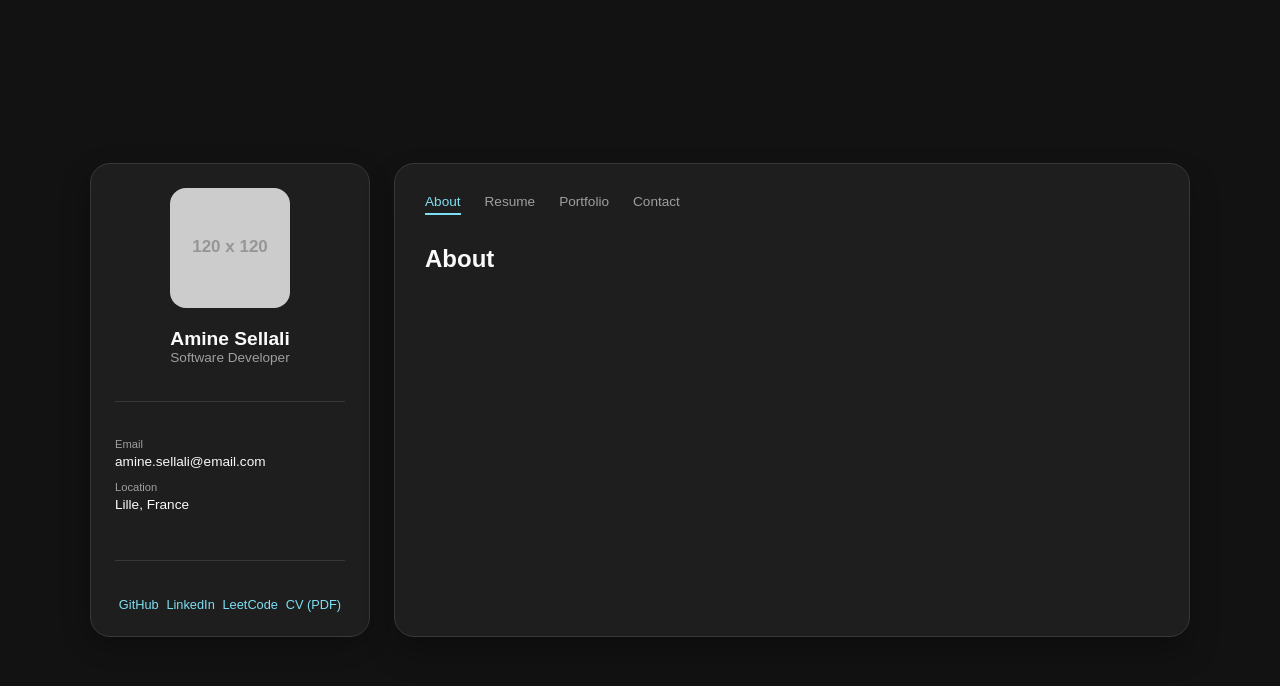
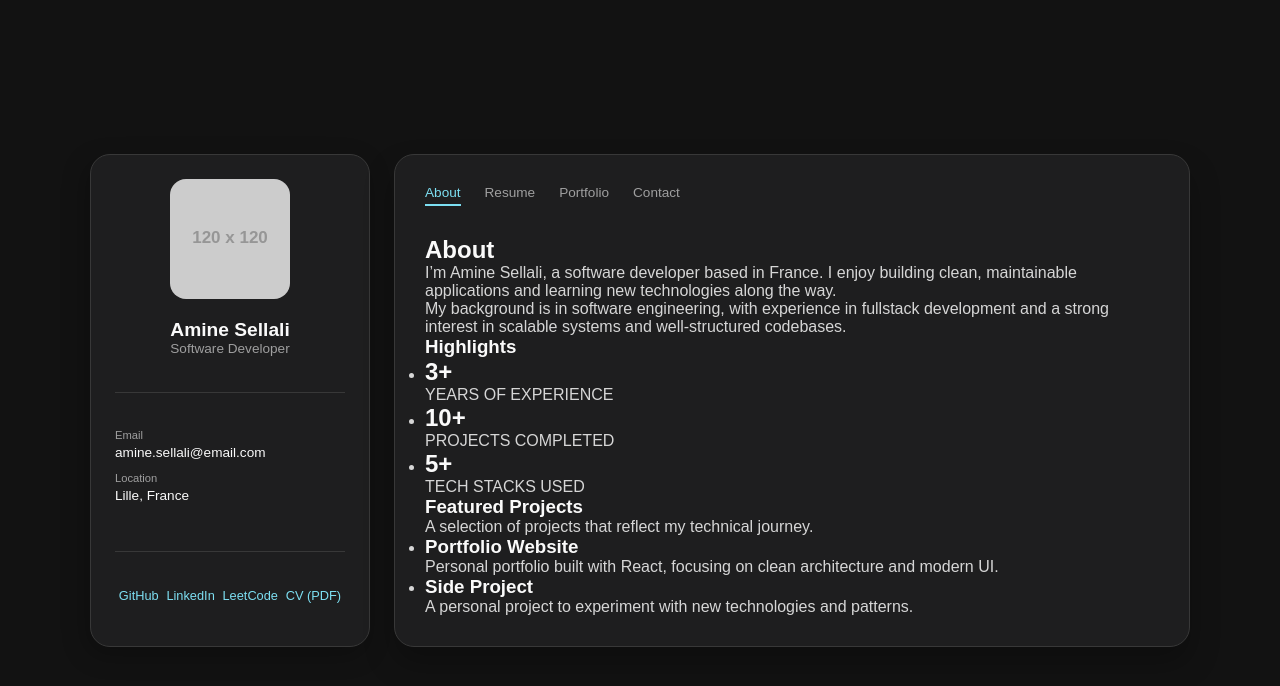
Before and after one commit to amine-sellali/portfolio, a React (Vite) app: page /about in a window 1280 px wide. Shown: the top 686 px of the page. Built offline with nearby package versions, Linux system fonts and the light colour scheme.

Commit message:
about page

```diff
--- a/src/pages/About.jsx
+++ b/src/pages/About.jsx
@@ -1,5 +1,82 @@
 function About() {
-    return <h2>About</h2>;
+    return (
+        <section className="article about">
+            <header>
+                <h2 className="h2 article-title">About</h2>
+            </header>
+
+            <section className="about-text">
+                <p>
+                    I’m Amine Sellali, a software developer based in France.
+                    I enjoy building clean, maintainable applications and learning
+                    new technologies along the way.
+                </p>
+
+                <p>
+                    My background is in software engineering, with experience in
+                    fullstack development and a strong interest in scalable systems
+                    and well-structured codebases.
+                </p>
+            </section>
+
+            <section className="highlights">
+                <h3 className="h3 highlights-title">Highlights</h3>
+
+                <ul className="highlights-list has-scrollbar">
+                    <li className="highlights-item">
+                        <h2 className="h2 service-item-title">3+</h2>
+                        <p className="service-item-text">YEARS OF EXPERIENCE</p>
+                    </li>
+
+                    <li className="highlights-item">
+                        <h2 className="h2 service-item-title">10+</h2>
+                        <p className="service-item-text">PROJECTS COMPLETED</p>
+                    </li>
+
+                    <li className="highlights-item">
+                        <h2 className="h2 service-item-title">5+</h2>
+                        <p className="service-item-text">TECH STACKS USED</p>
+                    </li>
+                </ul>
+            </section>
+
+            <section className="showcase-posts">
+                <header className="showcase-header">
+                    <h3 className="h3 showcase-title">Featured Projects</h3>
+                    <p className="showcase-text">
+                        A selection of projects that reflect my technical journey.
+                    </p>
+                </header>
+
+                <ul className="showcase-posts-list">
+                    <li className="showcase-post-item">
+                        <a href="https://github.com/TON_USERNAME" target="_blank" rel="noopener noreferrer">
+                            <div className="showcase-content">
+                                <h3 className="h3 showcase-item-title">Portfolio Website</h3>
+                                <p className="showcase-text">
+                                    Personal portfolio built with React, focusing on clean architecture
+                                    and modern UI.
+                                </p>
+                            </div>
+                        </a>
+                    </li>
+
+                    <li className="showcase-post-item">
+                        <a href="https://github.com/TON_USERNAME" target="_blank" rel="noopener noreferrer">
+                            <div className="showcase-content">
+                                <h3 className="h3 showcase-item-title">Side Project</h3>
+                                <p className="showcase-text">
+                                    A personal project to experiment with new technologies and patterns.
+                                </p>
+                            </div>
+                        </a>
+                    </li>
+                </ul>
+            </section>
+
+
+        </section>
+    );
 }
 
 export default About;
```
